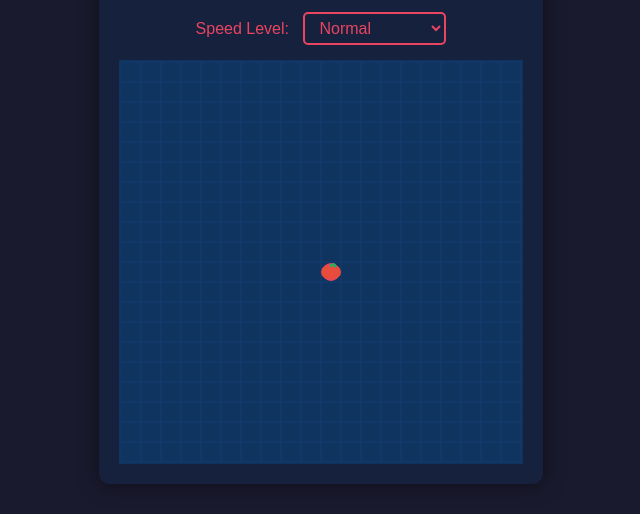
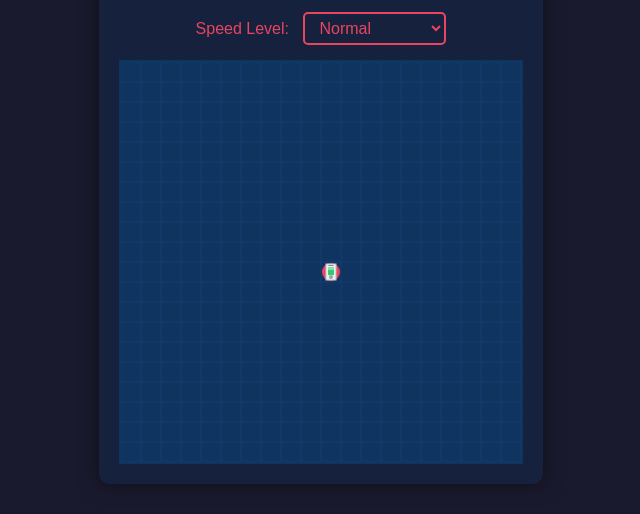
Before and after one commit to rpietzsch/mini-games, a plain HTML site: page index.html in a window 1280 px wide. Shown: the part 189-703 px from the top of the page, 319-959 px from the left. Drawn offline with Linux system fonts and the light colour scheme.

Commit message:
change food icon to some electronix device

```diff
--- a/index.html
+++ b/index.html
@@ -271,34 +271,36 @@
             const x = food.x * gridSize + gridSize/2;
             const y = food.y * gridSize + gridSize/2;
 
-            // Draw apple shape
-            ctx.fillStyle = '#e74c3c';
+            // Draw mobile phone
+            const phoneWidth = gridSize * 0.5;
+            const phoneHeight = gridSize * 0.8;
+
+            // Phone body - bright silver/white
+            ctx.fillStyle = '#ecf0f1';
+            ctx.fillRect(x - phoneWidth/2, y - phoneHeight/2, phoneWidth, phoneHeight);
+
+            // Phone bezel
+            ctx.strokeStyle = '#bdc3c7';
+            ctx.lineWidth = 1;
+            ctx.strokeRect(x - phoneWidth/2, y - phoneHeight/2, phoneWidth, phoneHeight);
+
+            // Screen - bright green (like WhatsApp or tech green)
+            ctx.fillStyle = '#2ecc71';
+            ctx.fillRect(x - phoneWidth/2 + 2, y - phoneHeight/2 + 3, phoneWidth - 4, phoneHeight - 8);
+
+            // Screen shine effect
+            ctx.fillStyle = 'rgba(255, 255, 255, 0.4)';
+            ctx.fillRect(x - phoneWidth/2 + 2, y - phoneHeight/2 + 3, phoneWidth - 4, 3);
+
+            // Home button
+            ctx.fillStyle = '#95a5a6';
             ctx.beginPath();
-
-            // Apple body (heart-like shape)
-            ctx.arc(x - gridSize/6, y, gridSize/3, 0, Math.PI * 2);
-            ctx.arc(x + gridSize/6, y, gridSize/3, 0, Math.PI * 2);
+            ctx.arc(x, y + phoneHeight/2 - 3, 2, 0, Math.PI * 2);
             ctx.fill();
 
-            // Apple bottom
-            ctx.beginPath();
-            ctx.moveTo(x - gridSize/3, y + gridSize/6);
-            ctx.quadraticCurveTo(x, y + gridSize/2, x + gridSize/3, y + gridSize/6);
-            ctx.fill();
-
-            // Stem
-            ctx.strokeStyle = '#27ae60';
-            ctx.lineWidth = 2;
-            ctx.beginPath();
-            ctx.moveTo(x, y - gridSize/4);
-            ctx.lineTo(x, y - gridSize/2.5);
-            ctx.stroke();
-
-            // Leaf
-            ctx.fillStyle = '#27ae60';
-            ctx.beginPath();
-            ctx.ellipse(x + gridSize/6, y - gridSize/3, gridSize/8, gridSize/12, Math.PI/4, 0, Math.PI * 2);
-            ctx.fill();
+            // Top speaker
+            ctx.fillStyle = '#7f8c8d';
+            ctx.fillRect(x - phoneWidth/4, y - phoneHeight/2 + 1, phoneWidth/2, 1);
         }
 
         function drawGimmick() {
```
